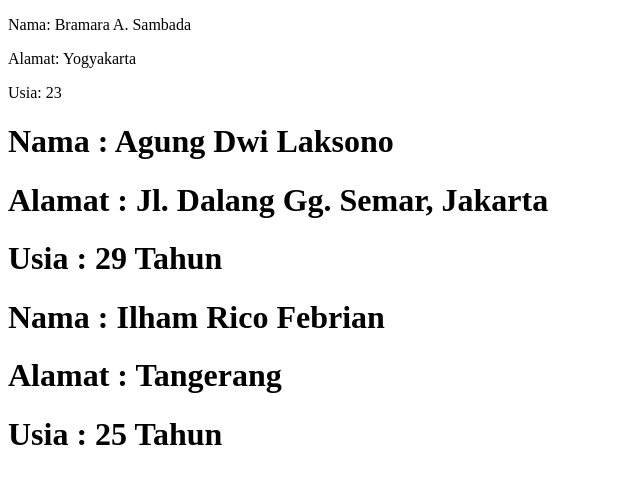
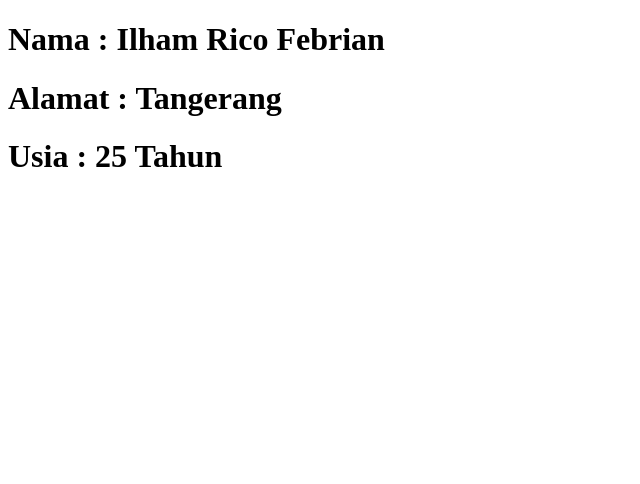
Before and after one commit to bramara17/personalInfotim1, a plain HTML site: page index.html in a window 1280 px wide. Shown: the whole page, without its empty margins (0-640 px from the left). Drawn offline with Linux system fonts and the light colour scheme.

```diff
--- a/index.html
+++ b/index.html
@@ -7,12 +7,6 @@
     <title>Document</title>
 </head>
 <body>
-    <p>Nama: Bramara A. Sambada</p>
-    <p>Alamat: Yogyakarta</p>
-    <p>Usia: 23</p>
-    <h1>Nama : Agung Dwi Laksono</h1>
-    <h1>Alamat : Jl. Dalang Gg. Semar, Jakarta</h1>
-    <h1>Usia : 29 Tahun </h1>
     <h1>Nama : Ilham Rico Febrian</h1>
     <h1>Alamat : Tangerang</h1>
     <h1>Usia : 25 Tahun </h1>
```
